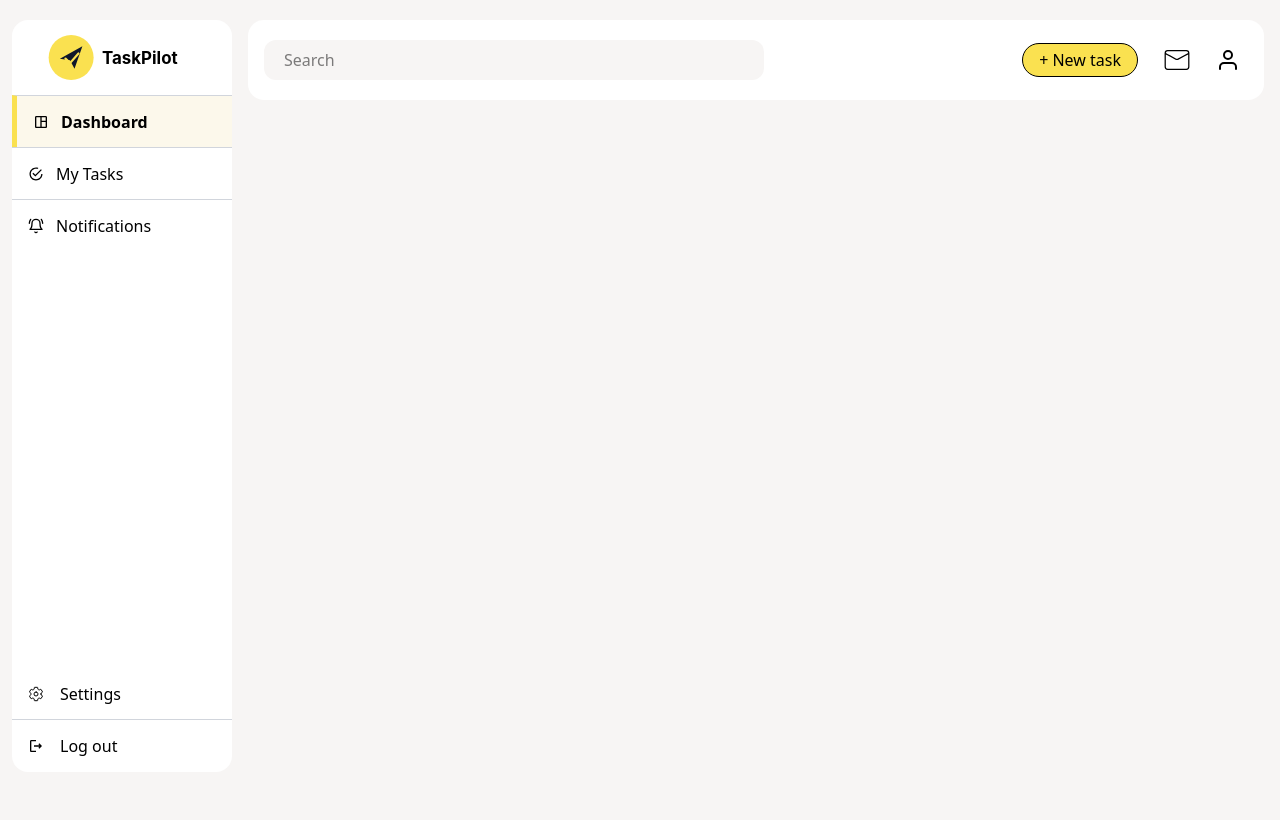
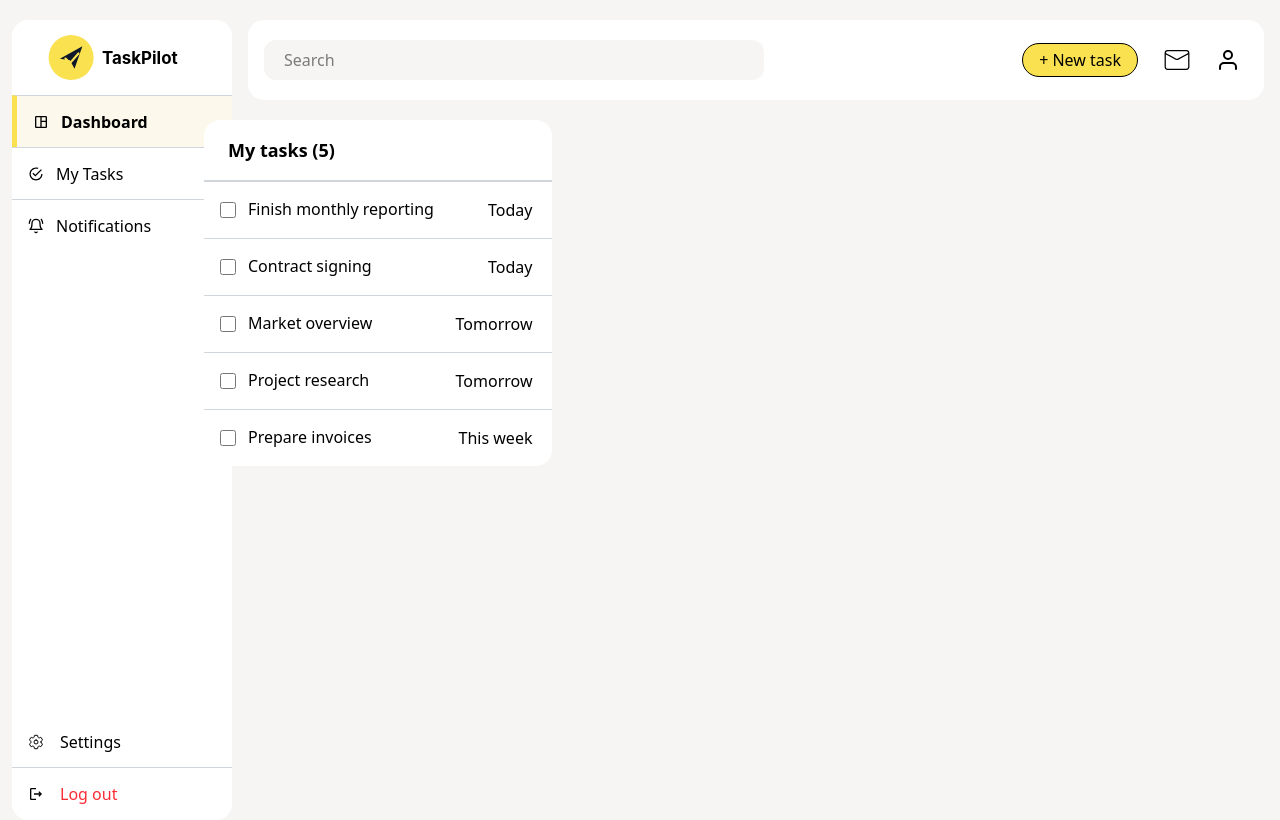
Before and after one commit to mgalen007/TaskPilot, a React (Vite) app: page /dashboard in a window 1280 px wide. Built offline with nearby package versions, Linux system fonts and the light colour scheme.

Commit message:
Initial functional TaskList component, adjusted Sidebar length

```diff
--- a/src/components/Sidebar.jsx
+++ b/src/components/Sidebar.jsx
@@ -16,7 +16,7 @@ function Sidebar({ currentPage }) {
         { name:"Notifications", icon: <LuBellRing />, path: "/notifications" }
     ]
     return (
-        <aside className="rounded-2xl w-fit mt-5 ml-3 h-[94vh] bg-white flex flex-col justify-between">
+        <aside className="rounded-2xl w-fit mt-5 ml-3 h-[100vh] bg-white flex flex-col justify-between">
             <div>
                 <div className="mx-auto w-[90%] px-5">
                     <Icon height={75} width={180}/>
@@ -47,7 +47,7 @@ function Sidebar({ currentPage }) {
                 </div>
                 <div className="flex items-center gap-4 pl-4 h-[6.5vh]">
                     <MdOutlineLogout />
-                    <h3>Log out</h3>
+                    <h3 className="text-red-500">Log out</h3>
                 </div>
             </div>
         </aside>
--- a/src/components/Tasklist.jsx
+++ b/src/components/Tasklist.jsx
@@ -0,0 +1,33 @@
+import { useState } from "react"
+
+function TaskList({ tasks }) {
+    const handleTaskCheck = () => null
+    return (
+        <div className="bg-white rounded-2xl">
+            <div className="py-4 px-6 border-b-1 border-gray-300">
+                <h2 className="text-lg font-bold">My tasks ({tasks.length})</h2>
+            </div>
+            {tasks.map(task => {
+                return <Task task={task} key={task.name} />
+            })}
+        </div>
+    )
+}
+
+function Task({ task }) {
+    const [done, setDone] = useState(false)
+    const handleCheckClick = () => setDone(!done)
+    return (
+        <div className="p-4 pr-5 border-t-1 border-gray-300 flex items-center justify-between">
+            <div className="flex items-center gap-3">
+                <input type="checkbox" onClick={handleCheckClick} className="w-4 h-4"></input>
+                <p className={ done ? "translate-y-[-1px] line-through" :  "translate-y-[-1px]"}>{task.name}</p>
+            </div>
+            <div>
+                <p>{task.dueDate}</p>
+            </div>
+        </div>
+    )
+}
+
+export default TaskList
--- a/src/pages/Dashboard.jsx
+++ b/src/pages/Dashboard.jsx
@@ -1,12 +1,28 @@
 import Sidebar from '../components/Sidebar'
 import Topbar from '../components/Topbar'
+import TaskList from '../components/TaskList'
 
 function Dashboard() {
+    const tasks = [
+        { name: "Finish monthly reporting", dueDate: "Today" },
+        { name: "Contract signing", dueDate: "Today" },
+        { name: "Market overview", dueDate: "Tomorrow" },
+        { name: "Project research", dueDate: "Tomorrow" },
+        { name: "Prepare invoices", dueDate: "This week" }
+    ]
+
     return (
-        <div className="flex gap-4">
-            <Sidebar currentPage="Dashboard" />
-            <Topbar />
-        </div>
+        <>
+            <div className="flex gap-4">
+                <Sidebar currentPage="Dashboard" />
+                <Topbar />
+            </div>
+            <div className="w-[82.5%] h-[81.5vh] absolute top-[15vh] right-5">
+                <div className="w-[33%]">
+                    <TaskList tasks={tasks}/>
+                </div>
+            </div>
+        </>
     )
 }
 
```
